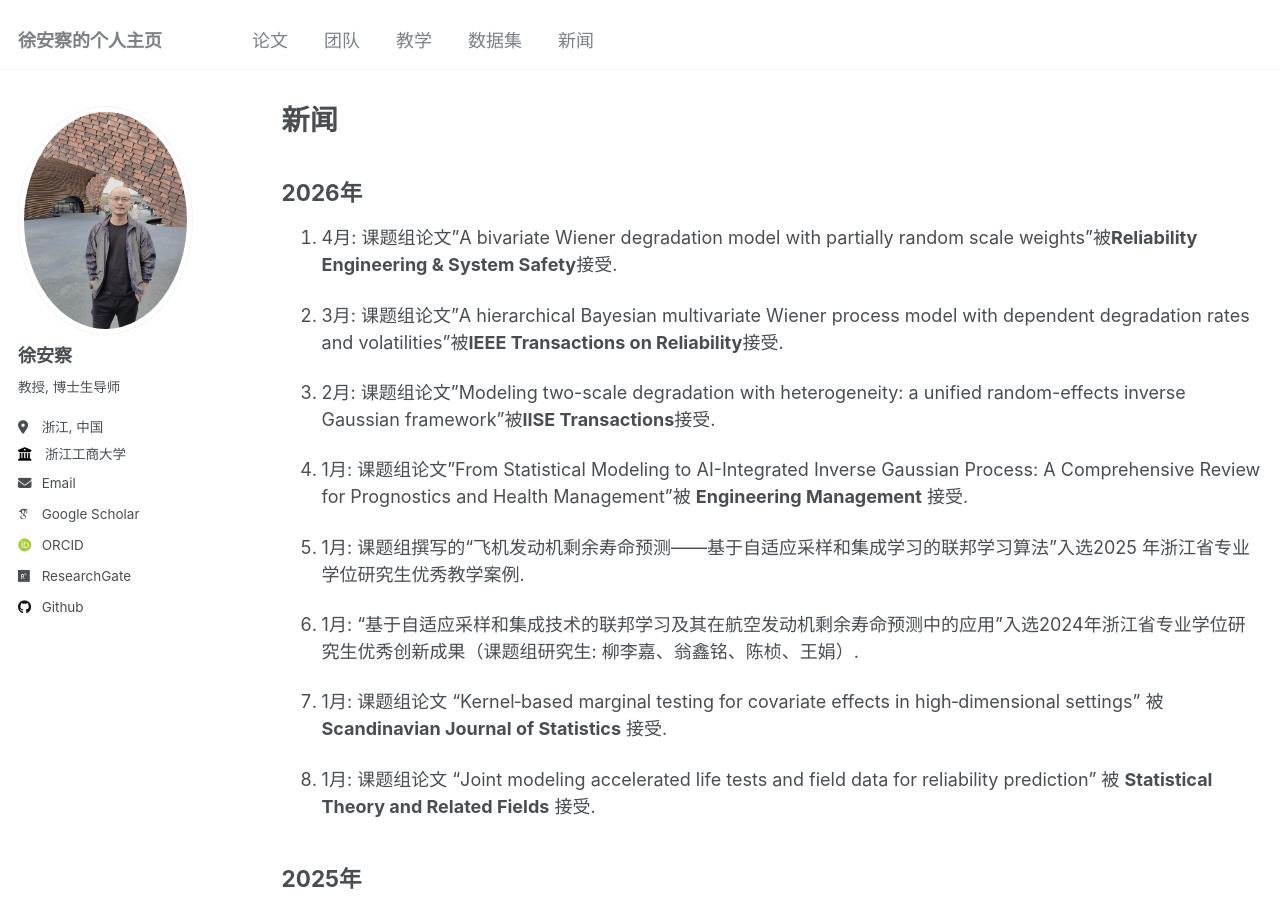
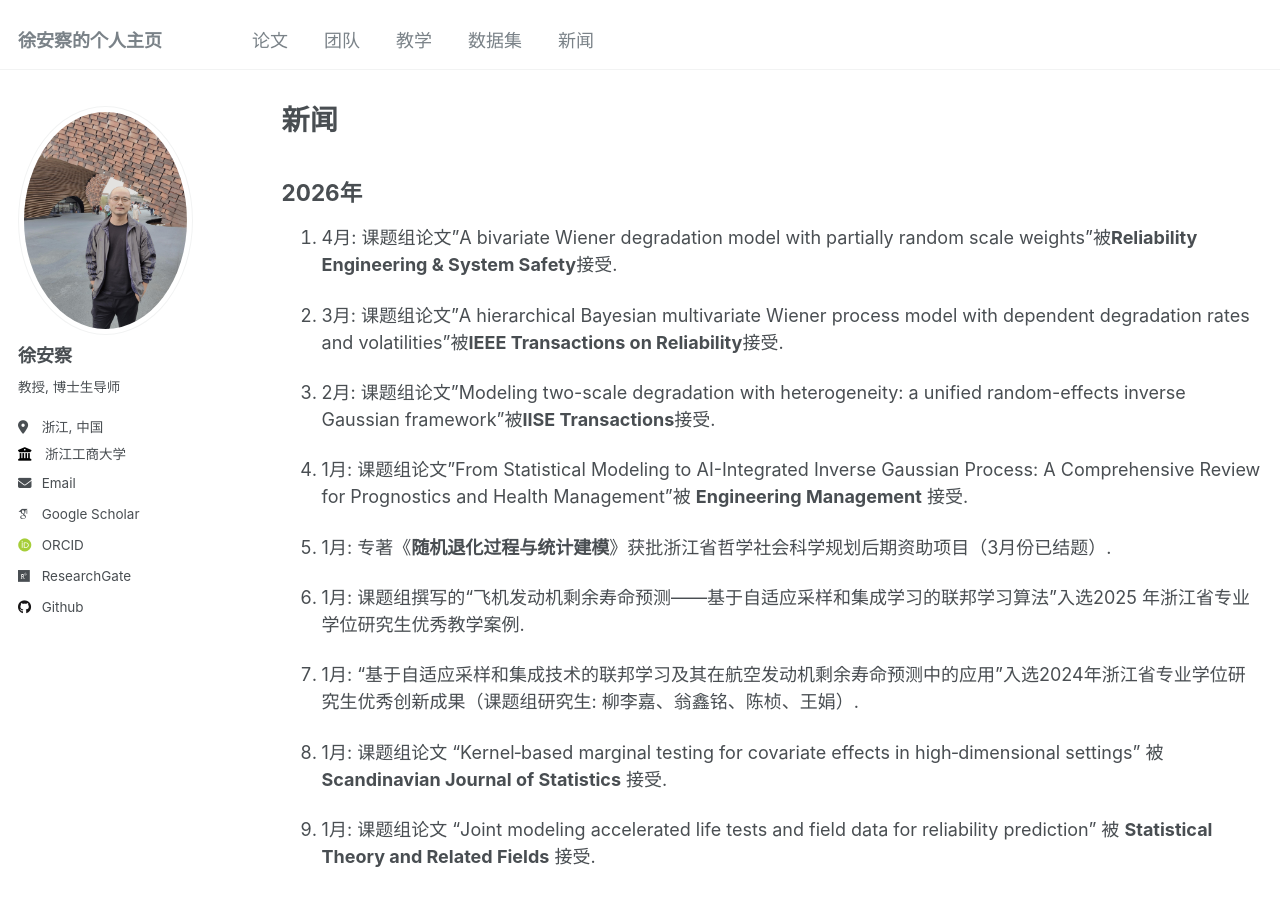
Before and after one commit to XU-ANCHA/XU-ANCHA.github.io, a Jekyll site: the page built from _pages/year-archive.md, in a window 1280 px wide and 900 px high. Built offline with Jekyll 4.4.1, drawn with Linux system fonts in a browser that asks for light colours; some web fonts are replaced.

Commit message:
Update year-archive.md

```diff
--- a/_pages/year-archive.md
+++ b/_pages/year-archive.md
@@ -14,6 +14,8 @@ author_profile: true
 1. 2月: 课题组论文"Modeling two-scale degradation with heterogeneity: a unified random-effects inverse Gaussian framework"被**IISE Transactions**接受.
 
 1. 1月: 课题组论文"From Statistical Modeling to AI-Integrated Inverse Gaussian Process: A Comprehensive Review for Prognostics and Health Management"被 **Engineering Management**  接受.
+
+1. 1月: 专著《**随机退化过程与统计建模**》获批浙江省哲学社会科学规划后期资助项目（3月份已结题）.
 
 1. 1月: 课题组撰写的“飞机发动机剩余寿命预测——基于自适应采样和集成学习的联邦学习算法”入选2025 年浙江省专业学位研究生优秀教学案例.
 
```
